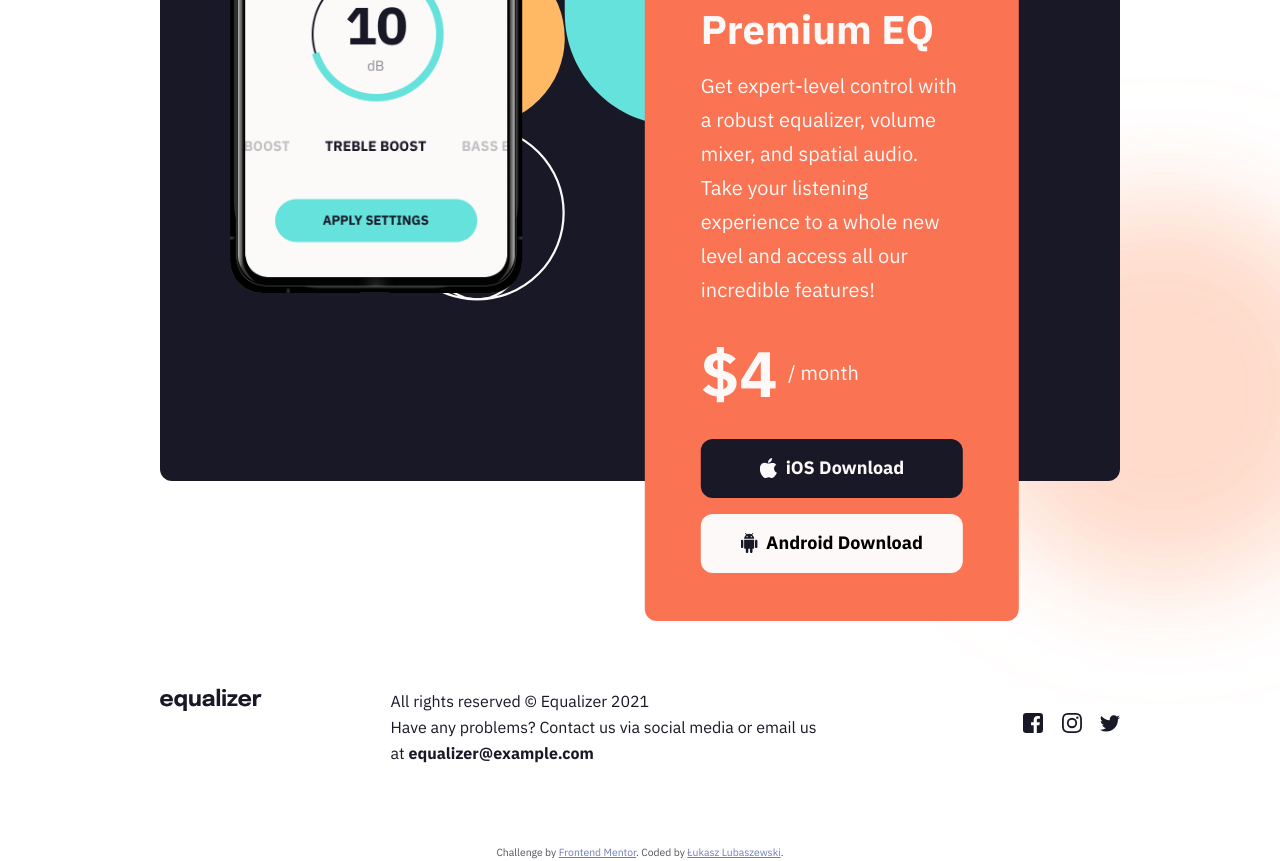
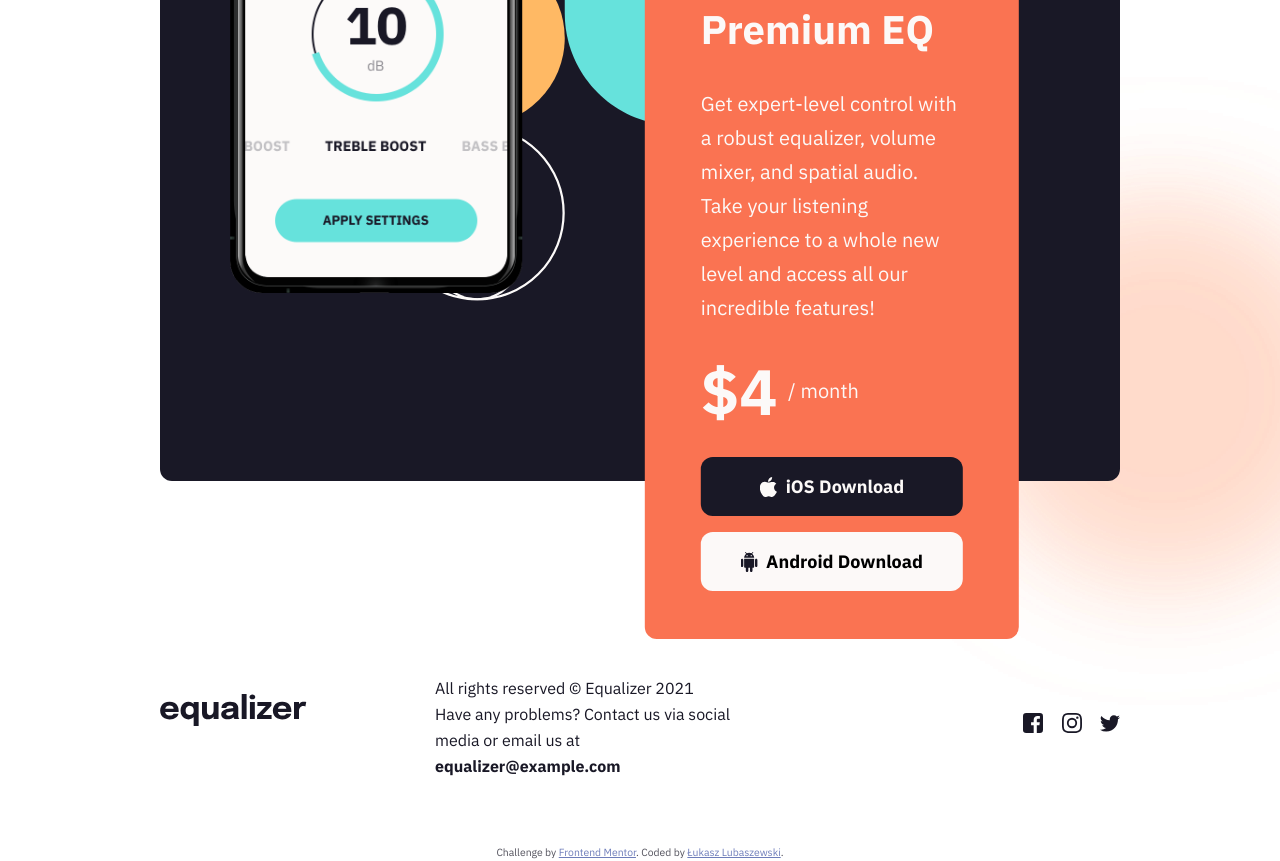
Before and after one commit to luckyszakul0/FM-Equalizer-landing-page, a plain HTML site: page index.html in a window 1280 px wide. Shown: the part 975-1836 px from the top of the page. Drawn offline with Linux system fonts and the light colour scheme.

Commit message:
fixed some minor issues

```diff
--- a/scss/layout/_footer.scss
+++ b/scss/layout/_footer.scss
@@ -9,6 +9,7 @@
 }
 
 .socials{
+    width: 30%;
     margin-top: 3.5rem;
     margin-bottom: 4rem;
     @include flex(flex-start, center);
@@ -37,6 +38,10 @@
             width: 60%;
         }
     }
+
+    .socials{
+        justify-content: flex-end;
+    }
 }
 
 @media screen and (min-width: 1050px) {
@@ -44,9 +49,13 @@
         margin: 11rem 10rem 3rem 10rem;
 
         &_text{
-            width: 70%;
-            @include flex(center, flex);
-            gap: 8rem
+            width: fit-content;
+            @include flex(flex-start, center);
+            gap: 8rem;
+
+            .text_footer{
+                width: 45%;
+            }
         }
     }
 }
--- a/scss/layout/_middle.scss
+++ b/scss/layout/_middle.scss
@@ -20,11 +20,11 @@
 
     .orange_section{
         z-index: 100;
-        width: 100%;
+        width: 100vw;
         position: absolute;
-        transform: translateX(-50%);
+        // transform: translateX(-50%);
         top: 90%;
-        left: 49.75%;
+        // left: 49.75%;
         background: $tomatoOrange;
         color: $snowWhite;
         border-radius: 0.75rem;
@@ -34,7 +34,7 @@
 
         .text_section{
             @include flex(center, flex-start, column);
-            gap: 0.85rem;
+            gap: 1rem;
         }
 
         .price{
@@ -60,10 +60,16 @@
         padding-bottom: 8rem;
 
         .orange_section{
-            width: 50%;
+            width: 60%;
             top: 27.5%;
             left: 65%;
             padding: 4rem 3.5rem 3rem 3.5rem;
+            transform: translateX(-50%);
+            // left: 49.75%;
+
+            .text_section{
+                gap: 2rem;
+            }
         }
 
         #bg_pattern_2{
@@ -74,6 +80,12 @@
         #equalizer_app{
             height: 600px;
             left: 30%;
+        }
+    }
+
+    @media screen and (min-width: 800px) {
+        .orange_section{
+            width: 50%;
         }
     }
 
```
Also changed, not shown: css/main.min.css, 1 other file.
